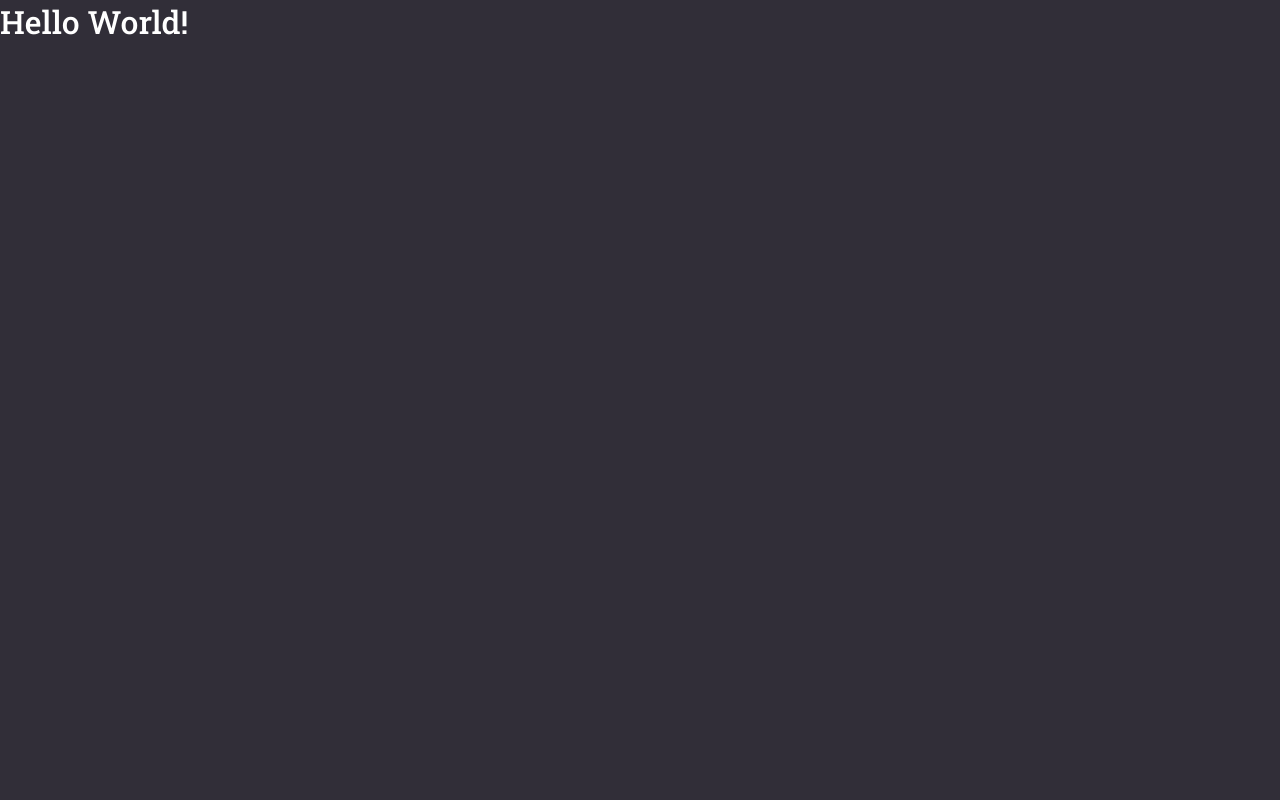
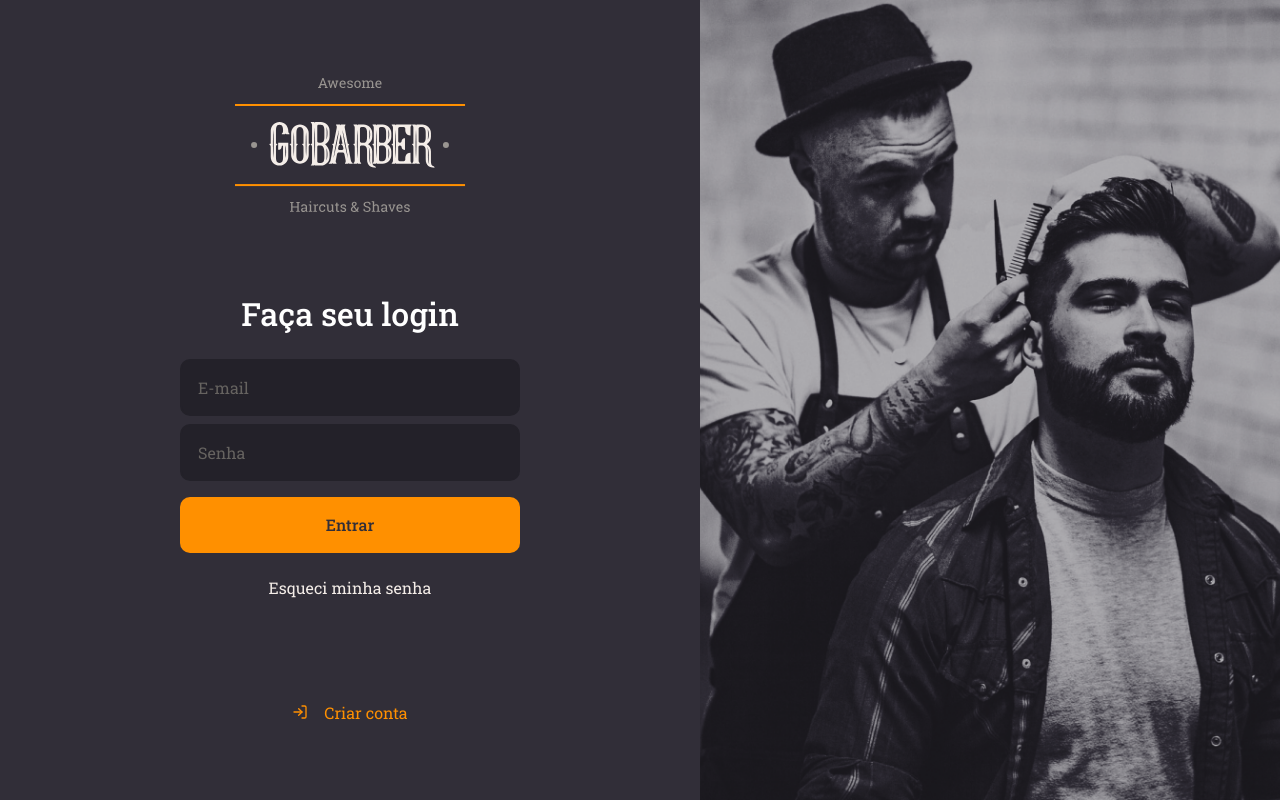
Before and after one commit to Guillescas/GoBarber, a React (Create React App) app in the folder web/: page / in a window 1280 px wide. Built offline with nearby package versions, Linux system fonts and the light colour scheme.

Commit message:
Login page completed

```diff
--- a/web/package.json
+++ b/web/package.json
@@ -10,8 +10,10 @@
     "@types/node": "^12.0.0",
     "@types/react": "^16.9.0",
     "@types/react-dom": "^16.9.0",
+    "polished": "^3.6.6",
     "react": "^16.13.1",
     "react-dom": "^16.13.1",
+    "react-icons": "^3.11.0",
     "react-scripts": "3.4.3",
     "styled-components": "^5.2.0",
     "typescript": "~3.7.2"
--- a/web/src/App.tsx
+++ b/web/src/App.tsx
@@ -1,10 +1,11 @@
 import React from "react";
 
+import SignIn from "./pages/SignIn";
 import GlobalStyle from "./styles/global";
 
 const App: React.FC = () => (
   <>
-    <h1>Hello World!</h1>
+    <SignIn />
     <GlobalStyle />
   </>
 );
--- /dev/null
+++ b/web/src/pages/SignIn/index.tsx
@@ -0,0 +1,36 @@
+import React from "react";
+import { FiLogIn } from "react-icons/fi";
+
+import logoImg from "../../assets/logo.svg";
+
+import { Container, Content, Background } from "./styles";
+
+const SignIn: React.FC = () => (
+  <>
+    <Container>
+      <Content>
+        <img src={logoImg} alt="GoBarber" />
+
+        <form>
+          <h1>Faça seu login</h1>
+
+          <input placeholder="E-mail" />
+          <input type="password" placeholder="Senha" />
+
+          <button type="submit">Entrar</button>
+
+          <a href="forgot">Esqueci minha senha</a>
+        </form>
+
+        <a href="login">
+          <FiLogIn />
+          Criar conta
+        </a>
+      </Content>
+
+      <Background />
+    </Container>
+  </>
+);
+
+export default SignIn;
--- /dev/null
+++ b/web/src/pages/SignIn/styles.ts
@@ -0,0 +1,103 @@
+import styled from "styled-components";
+import { shade } from "polished";
+
+import SignInBackgroundImg from "../../assets/sign-in-background.png";
+
+export const Container = styled.div`
+  height: 100vh;
+
+  display: flex;
+  align-items: stretch; /*Elements inside a Container, now, have 100vh */
+`;
+
+export const Content = styled.div`
+  display: flex;
+  flex-direction: column;
+  align-items: center;
+
+  place-content: center;
+
+  width: 100%;
+  max-width: 700px;
+
+  form {
+    margin: 80px 0;
+    width: 340px;
+    text-align: center;
+
+    h1 {
+      margin-bottom: 24px;
+    }
+
+    input {
+      background: #232129;
+      border-radius: 10px;
+      border: 2px solid #232129;
+      padding: 16px;
+      width: 100%;
+      color: #f4ede8;
+
+      &::placeholder {
+        color: #666360;
+      }
+
+      & + input {
+        margin-top: 8px;
+      }
+    }
+
+    button {
+      background: #ff9000;
+      height: 56px;
+      border-radius: 10px;
+      border: 0;
+      padding: 0 16px;
+      color: #312e38;
+      width: 100%;
+      font-weight: 500;
+      margin-top: 16px;
+      transition: background-color 0.2s;
+
+      &:hover {
+        background: ${shade(0.2, "#FF9000")};
+      }
+    }
+
+    a {
+      color: #f4ede8;
+      display: block;
+      margin-top: 24px;
+      text-decoration: none;
+      transition: color 0.2s;
+
+      &:hover {
+        color: ${shade(0.2, "#f4ede8")};
+      }
+    }
+  }
+
+  > a {
+    color: #ff9000;
+    display: block;
+    margin-top: 24px;
+    text-decoration: none;
+    transition: color 0.2s;
+
+    display: flex;
+    align-items: center;
+
+    svg {
+      margin-right: 16px;
+    }
+
+    &:hover {
+      color: ${shade(0.2, "#FF9000")};
+    }
+  }
+`;
+
+export const Background = styled.div`
+  flex: 1;
+  background: url(${SignInBackgroundImg}) no-repeat center;
+  background-size: cover;
+`;
```
Also changed, not shown: web/.eslintrc.json, 1 other file (tests, documents, lock files or other folders).
